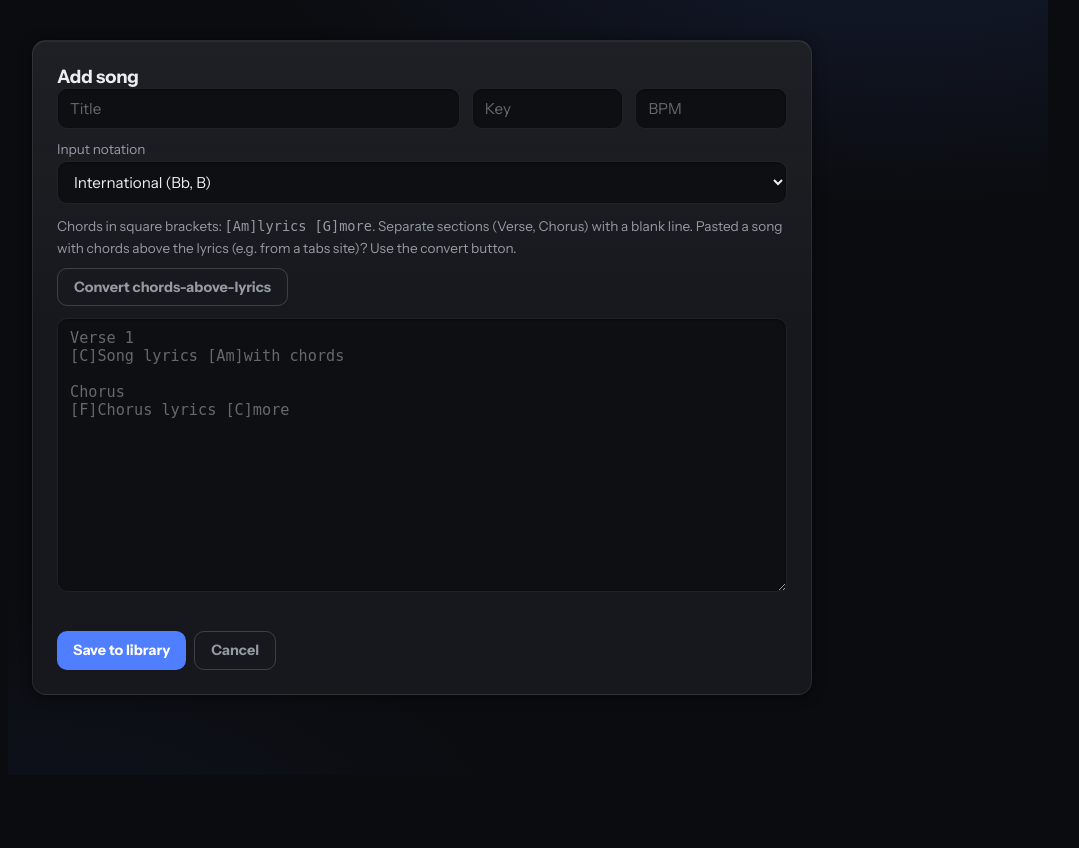
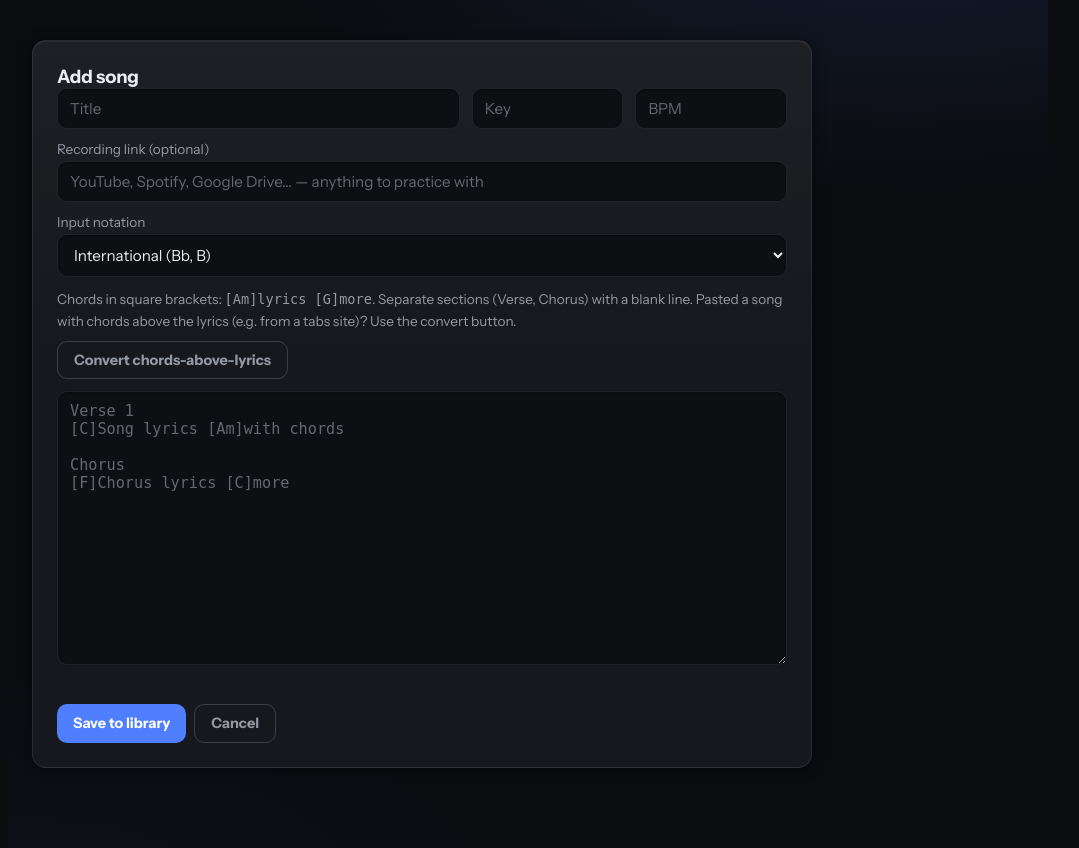
Before and after one commit to UKIII08/JafaStageCenter, a Flask app: page /c/1/songs/new in a window 1280 px wide. Shown: the part 60-908 px from the top of the page, without its empty margins (112-1191 px from the left). Before the commit the page ends 755 px from the top, so only its background shows below. Run offline with Flask 3, Linux system fonts and the light colour scheme; the visitor is signed in with stand-in values (Sample User, id 1); tables that the repository leaves empty hold one stand-in row (values such as "Sample post"); parts of the project's set-up code (start-up, migrations or seed data) failed here and were passed over.

Commit message:
Songs: optional recording link (YouTube/Spotify/Drive) + JSON sync endpoint
- Song.link column (+ auto-migration); URL sanitized on save (http/https only,
  dangerous schemes rejected, bare domains get https://)
- Link field in the song form; "▶ Recording" button on the view & practice pages
- New GET /c/<id>/studio/api/songs JSON dump for the offline sync — carries
  link/CCLI/author/copyright that the .txt export dropped
- PL translations

```diff
--- a/app/__init__.py
+++ b/app/__init__.py
@@ -108,6 +108,7 @@ def _ensure_columns():
             ('ccli_number', "VARCHAR(20) DEFAULT ''"),
             ('author', "VARCHAR(300) DEFAULT ''"),
             ('copyright', "VARCHAR(300) DEFAULT ''"),
+            ('link', "VARCHAR(500) DEFAULT ''"),
         ],
     }
     for table, cols in wanted.items():
--- a/app/i18n.py
+++ b/app/i18n.py
@@ -485,6 +485,10 @@ PL = {
     "Songs": "Piosenek", "Transpose": "Transpozycja", "Songs count": "Piosenek",
     "Practice — %(title)s": "Ćwiczenie — %(title)s", "my key": "moja tonacja",
     "Auto-scroll": "Autoprzewijanie", "Metronome": "Metronom", "Stop": "Stop",
+    "Recording": "Nagranie",
+    "Recording link (optional)": "Link do nagrania (opcjonalnie)",
+    "YouTube, Spotify, Google Drive… — anything to practice with":
+        "YouTube, Spotify, Google Drive… — cokolwiek do ćwiczenia",
     "saved": "zapisano", "saving…": "zapisywanie…",
     "Practice:": "Ćwiczenie:", "my key": "moja tonacja",
     "Chords": "Akordy", "Guitar": "Gitara", "Piano": "Pianino",
--- a/app/models.py
+++ b/app/models.py
@@ -109,6 +109,8 @@ class Song(db.Model):
     key = db.Column(db.String(10), default='')
     bpm = db.Column(db.Integer, default=0)
     tags = db.Column(db.JSON, default=list)
+    # Link do nagrania/ćwiczenia (YouTube, Spotify, Google Drive, dowolny URL)
+    link = db.Column(db.String(500), default='')
     # CCLI (rynek USA): numer piosenki, autorzy, wlasciciel praw
     ccli_number = db.Column(db.String(20), default='')
     author = db.Column(db.String(300), default='')
--- a/app/songs/routes.py
+++ b/app/songs/routes.py
@@ -34,8 +34,24 @@ def _get_song(church_id, song_id):
     return song
 
 
+def _clean_link(raw):
+    """Zwraca bezpieczny URL (http/https) albo ''. Chroni przed javascript:/data:
+    w atrybucie href. Sam URL nie może zawierać znaków białych."""
+    url = (raw or '').strip()
+    if not url:
+        return ''
+    if url.lower().startswith(('javascript:', 'data:', 'vbscript:', 'file:')):
+        return ''                       # niebezpieczne schematy — odrzuć
+    if not re.match(r'^https?://', url, re.I):
+        url = 'https://' + url          # użytkownik wkleił bez schematu
+    if re.match(r'^https?://\S+$', url, re.I):
+        return url[:500]
+    return ''
+
+
 def _save_song_fields(song, form):
     song.title = (form.get('title') or '').strip()[:200]
+    song.link = _clean_link(form.get('link'))
     input_notation = form.get('input_notation', 'international')
     if input_notation not in NOTATIONS:
         input_notation = 'international'
--- a/app/studio/routes.py
+++ b/app/studio/routes.py
@@ -367,6 +367,21 @@ def export_songs(church_id):
         lines.pop()
     return Response('\n'.join(lines), mimetype='text/plain', headers={
         'Content-disposition': 'attachment; filename=baza_piosenek.txt'})
+
+
+@studio_bp.get('/studio/api/songs')
+@studio_auth('prowadzacy', allow_member=True)
+def api_songs(church_id):
+    """Pełny zrzut biblioteki pieśni jako JSON — używany przez synchronizację
+    aplikacji offline (niesie też link/CCLI/autora, których eksport .txt gubił)."""
+    songs = Song.query.filter_by(church_id=church_id, deleted=False) \
+        .order_by(Song.title).all()
+    return [{
+        'id': s.id, 'title': s.title, 'content': s.content or '',
+        'key': s.key or '', 'bpm': s.bpm or 0,
+        'ccli_number': s.ccli_number or '', 'author': s.author or '',
+        'copyright': s.copyright or '', 'link': s.link or '',
+    } for s in songs]
 
 
 @studio_bp.post('/studio/convert_song_format')
--- a/app/templates/songs/form.html
+++ b/app/templates/songs/form.html
@@ -8,6 +8,10 @@
             <input name="key" id="song-key" placeholder="{{ _('Key') }}" style="flex:1; min-width:90px;" value="{{ song.key if song else '' }}">
             <input name="bpm" type="number" min="0" max="300" placeholder="{{ _('BPM') }}" style="flex:1; min-width:90px;" value="{{ song.bpm if song and song.bpm else '' }}">
         </div>
+        <label>{{ _('Recording link (optional)') }}</label>
+        <input name="link" type="url" inputmode="url"
+               placeholder="{{ _('YouTube, Spotify, Google Drive… — anything to practice with') }}"
+               value="{{ song.link if song and song.link else '' }}">
         <label>{{ _('Input notation') }}</label>
         <select name="input_notation">
             <option value="international">{{ _('International (Bb, B)') }}</option>
--- a/app/templates/songs/practice.html
+++ b/app/templates/songs/practice.html
@@ -78,6 +78,9 @@
             <span class="muted" id="save-status" style="min-width:110px;">{{ _('my key') }}</span>
             {% if song.bpm %}<button class="btn-ghost btn btn-sm" id="metro">{{ _('Metronome') }}</button>{% endif %}
             <button class="btn-ghost btn btn-sm" id="scroll">{{ _('Auto-scroll') }}</button>
+            {% if song.link %}
+            <a class="btn-ghost btn btn-sm" href="{{ song.link }}" target="_blank" rel="noopener noreferrer" title="{{ song.link }}">▶ {{ _('Recording') }}</a>
+            {% endif %}
         </div>
     </div>
 </div>
--- a/app/templates/songs/view.html
+++ b/app/templates/songs/view.html
@@ -8,6 +8,9 @@
         </h2>
         <div style="display:flex; gap:var(--s2); align-items:center; flex-wrap:wrap;">
             <a class="btn" href="{{ url_for('songs.practice', church_id=church.id, song_id=song.id) }}">{{ _('Practice') }}</a>
+            {% if song.link %}
+            <a class="btn btn-ghost" href="{{ song.link }}" target="_blank" rel="noopener noreferrer" title="{{ song.link }}">▶ {{ _('Recording') }}</a>
+            {% endif %}
             <a class="btn-ghost btn btn-sm" href="{{ url_for('songs.song_view', church_id=church.id, song_id=song.id, t=transpose-1) }}">−1</a>
             <b style="min-width:30px; text-align:center;">{{ '+' + transpose|string if transpose > 0 else transpose }}</b>
             <a class="btn-ghost btn btn-sm" href="{{ url_for('songs.song_view', church_id=church.id, song_id=song.id, t=transpose+1) }}">+1</a>
```
